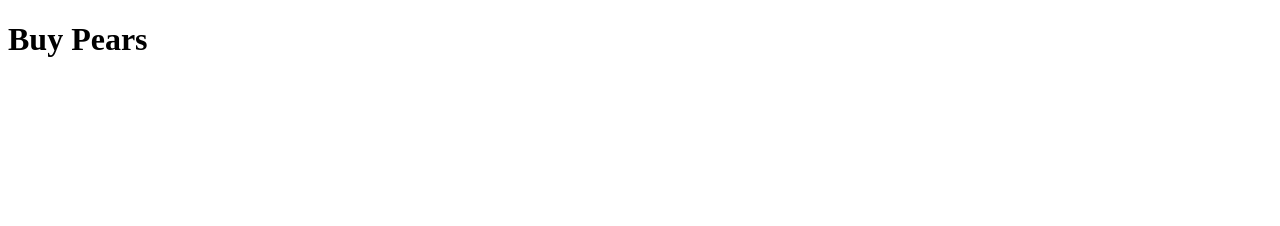
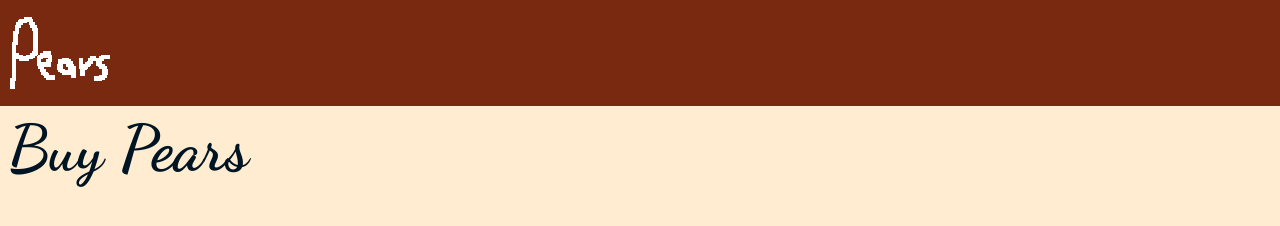
Before and after one commit to readtu/RestaurantF24, a plain HTML site: page index.html in a window 1280 px wide. Drawn offline with Linux system fonts and the light colour scheme.

Commit message:
Add header and default styling

```diff
--- /dev/null
+++ b/header.js
@@ -0,0 +1,6 @@
+const header = document.createElement("div");
+header.classList.add("header");
+header.innerHTML = `
+<img src="pearLogo.png" class="logo" onclick="location.href = 'index.html';">
+`;
+document.body.appendChild(header);
--- a/index.html
+++ b/index.html
@@ -4,8 +4,12 @@
 		<meta charset="utf-8">
 		<meta name="viewport" content="width=device-width, initial-scale=1">
 		<title>Pears</title>
+
+		<link rel="stylesheet" href="style.css">
 	</head>
 	<body>
+		<script src="header.js"></script>
+
 		<h1>Buy Pears</h1>
 	</body>
 </html>
--- /dev/null
+++ b/style.css
@@ -0,0 +1,44 @@
+@import url('https://fonts.googleapis.com/css2?family=Dancing+Script:wght@400..700&family=Nunito:ital,wght@0,200..1000;1,200..1000&display=swap');
+
+body {
+	background: #FFECD1;
+	margin-top: 110px;
+	color: #001524;
+	font-family: "Nunito", sans-serif;
+}
+
+h1 {
+	font-weight: 700;
+	font-family: "Dancing Script", sans-serif;
+	font-size: 4em;
+}
+
+.header {
+	background: #78290F;
+	display: flex;
+	flex-direction: row;
+	flex-wrap: nowrap;
+	position: absolute;
+	left: 0;
+	right: 0;
+	top: 0;
+	width: 100%;
+	height: 100px;
+	padding: 3px;
+	padding-left: 10px;
+}
+
+.header .logo {
+	image-rendering: pixelated;
+	height: 100px;
+	cursor: pointer;
+	filter: invert(1);
+}
+
+.header .logo:hover {
+	filter: invert(0.25);
+}
+
+.header .logo:active {
+	filter: invert(0);
+}
```
Also changed, not shown: palette.txt (added), pearLogo.png (added).
